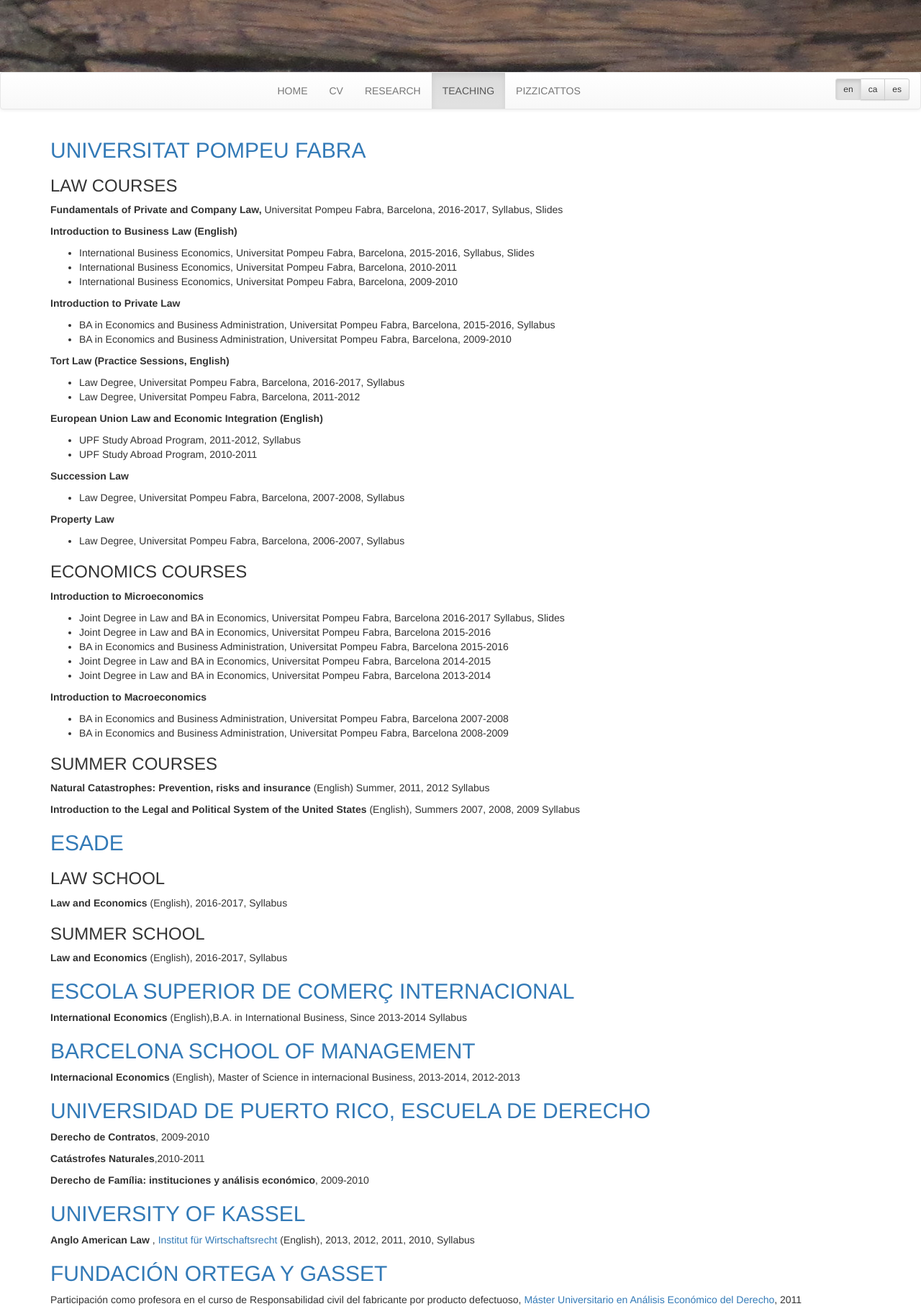
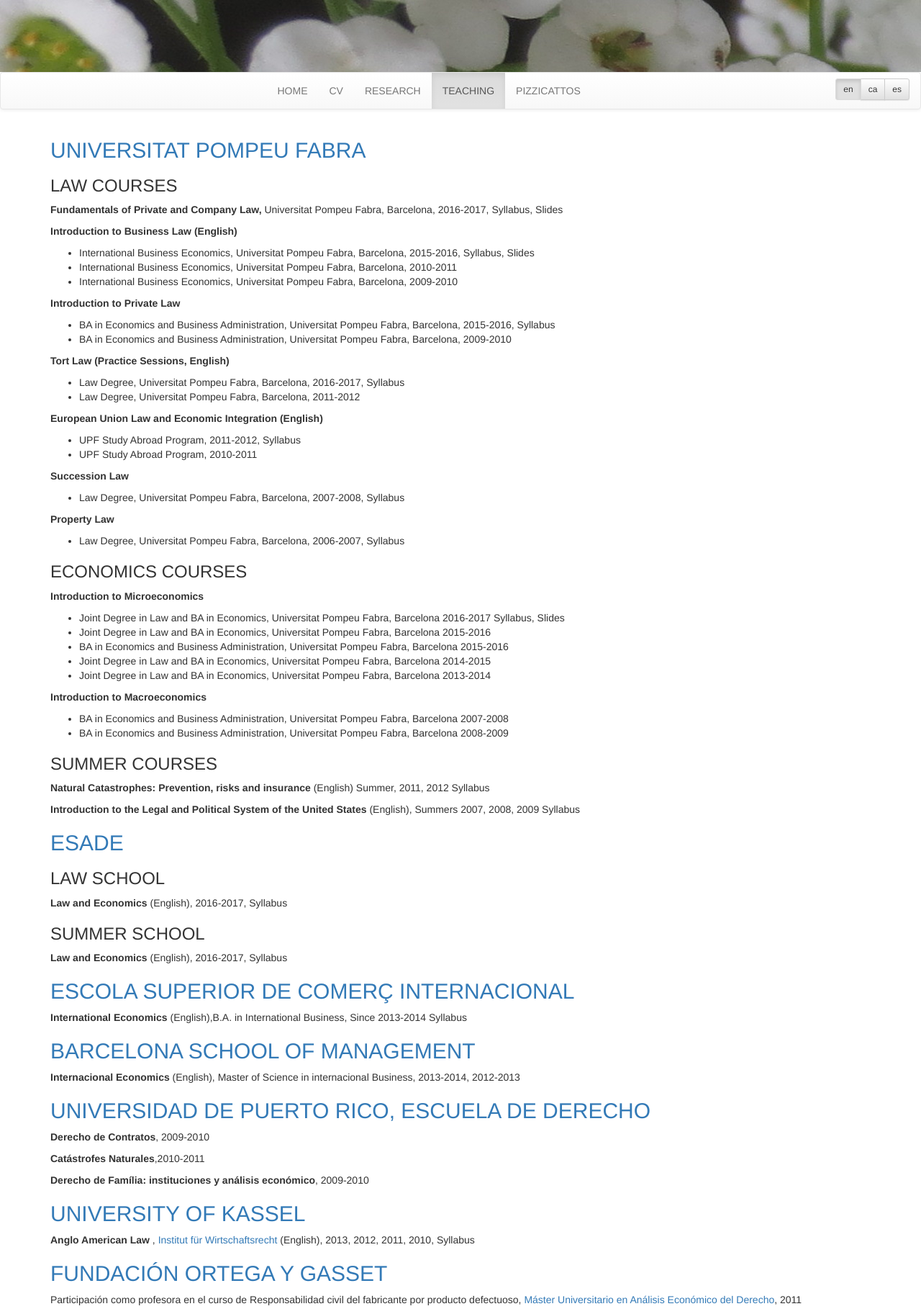
Before and after one commit to JohnPalmer/mireiaartigot, a Jekyll site: the page built from teaching/en/index.md, in a window 1280 px wide. Shown: the whole page at 72% size. Built offline with Jekyll 4.4.1, drawn with Linux system fonts in a browser that asks for light colours; nearby versions of some CDN libraries.

Commit message:
Update head.html

```diff
--- a/_includes/head.html
+++ b/_includes/head.html
@@ -21,7 +21,7 @@
 
 <style>
 .wrapper {
-    background-image: url("{{ site.url }}/images/{% if page.title == 'Home' %}IMG_8605.JPG{% elsif page.title == 'CV' %}IMG_8604.JPG{% else %}IMG_8630.JPG{% endif %}");
+    background-image: url("{{ site.url }}/images/{% if page.title == 'Home' %}IMG_8605.JPG{% elsif page.title == 'CV' %}IMG_8604.JPG{% elsif page.title == 'Teaching' %}IMG_8606.JPG{% else %}IMG_8630.JPG{% endif %}");
   background-repeat: no-repeat;
   background-size: cover;
   width: 100%;
```
